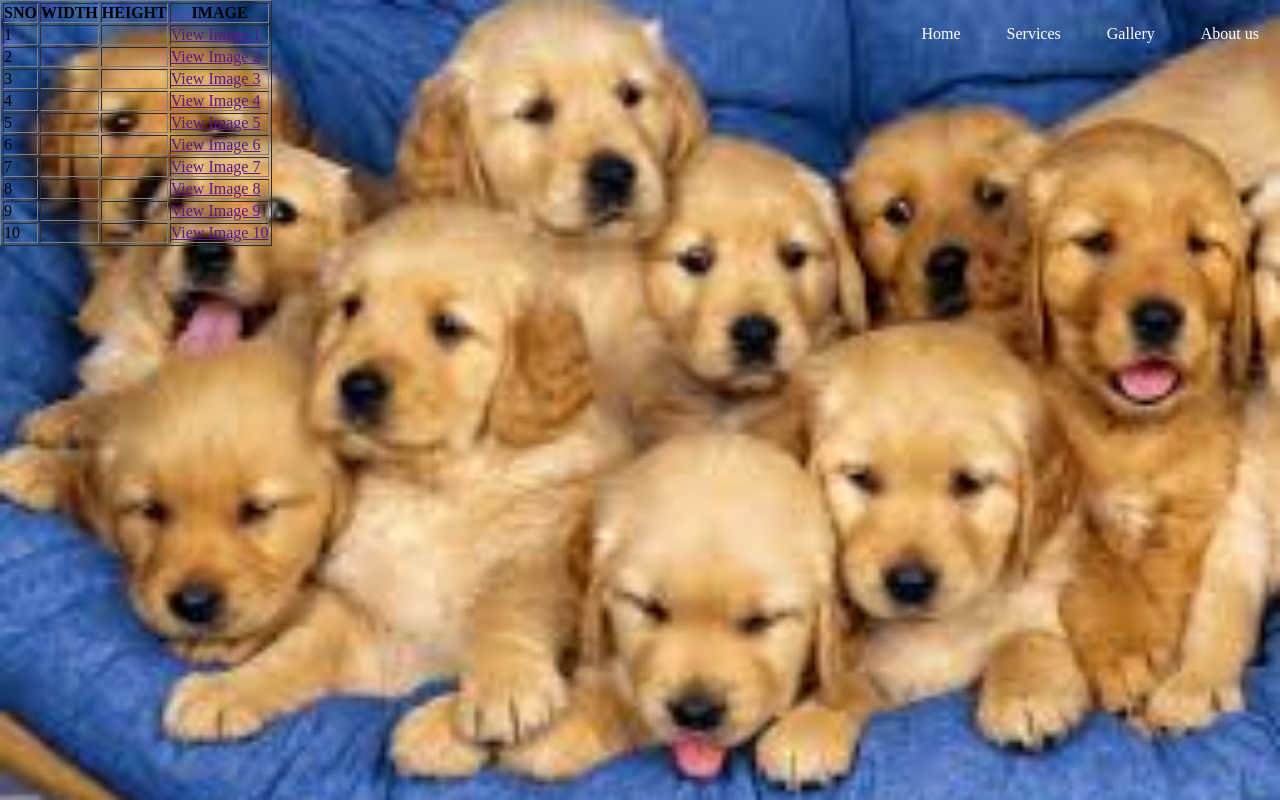
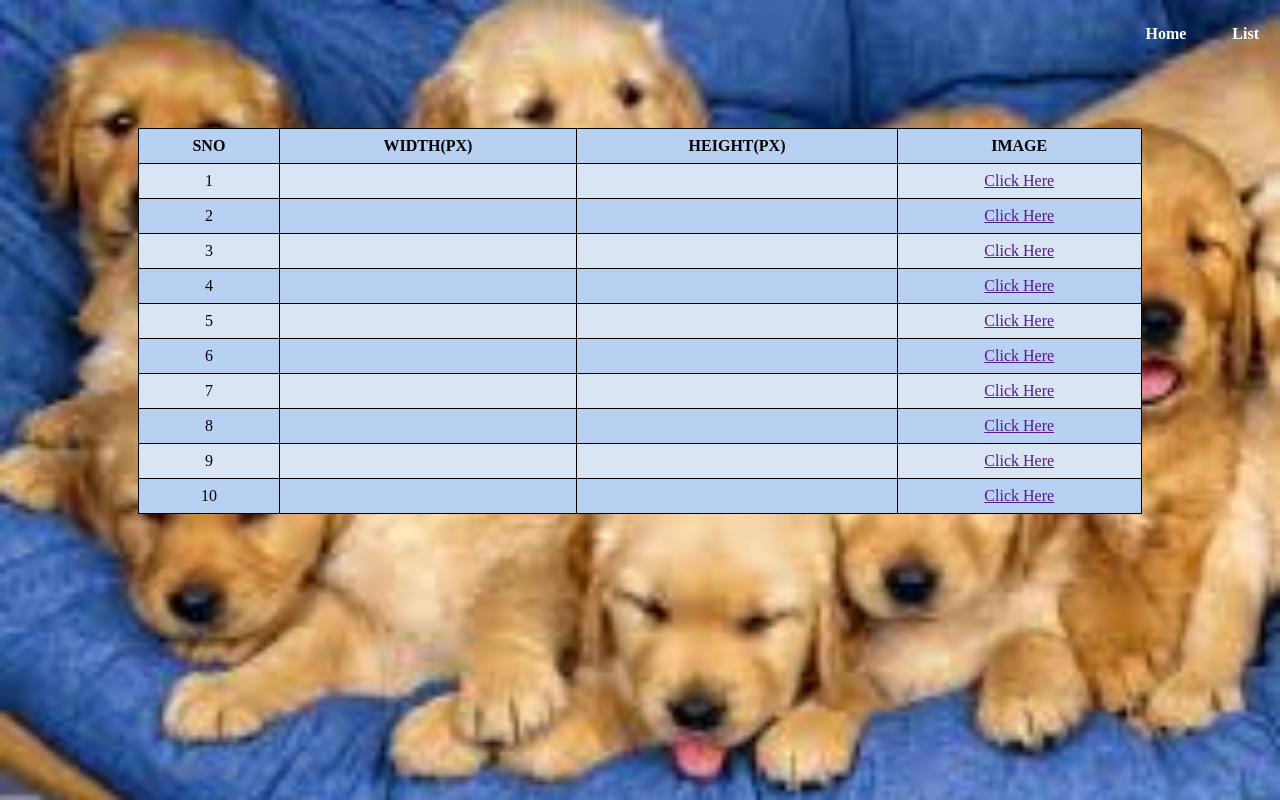
Before and after one commit to Dinesh160290/MY_AWS_WEBSITE, a PHP site: page /MY_AWS_WEBSITE/animals.php in a window 1280 px wide. Run offline with PHP 8.4, Linux system fonts and the light colour scheme; data that the repository does not hold is empty.

Commit message:
DOGGYS LAYOUT - 05/19/2020
Signed-off-by: Dineshkumar Devaraj <dineshkumar.devaraj@kgisl.com>

```diff
--- a/animals.php
+++ b/animals.php
@@ -3,10 +3,44 @@
     <head>
         <title>DOGGY'S LAYOUT</title>
         <link rel="stylesheet" type="text/css" href="css/style.css">
+        <style type="text/css">
+
+            div.container {
+                width:98%;
+                margin-left:1%;
+                padding-top:10%;
+            }
+
+            table#table1 {
+                text-align:center;
+                margin-left:auto;
+                margin-right:auto;
+                width:80%;
+            }
+
+            body {text-align:center;}
+
+            table {
+                border-collapse: collapse;
+                background: white;
+                opacity: 2.0;
+            }
+
+            table, th, td {
+                border: 1px solid black;
+                padding: 8px;
+            }
+
+
+            tr:nth-child(even) {background-color: #dae5f4;}
+            tr:nth-child(odd) {background-color: #b8d1f3;}
+
+
+        </style>
     </head>
 
     <?php
-        ini_set('max_execution_time',0);
+    ini_set('max_execution_time', 0);
     $urls = array();
     for ($i = 0; $i < 10; $i++)
     {
@@ -16,8 +50,8 @@
         $width  = $res[0]['width'];
         $height = $res[0]['height'];
 
-            $urls[$i]['url'] = $url;
-            $urls[$i]['width'] = $width;
+        $urls[$i]['url']    = $url;
+        $urls[$i]['width']  = $width;
         $urls[$i]['height'] = $height;
     }
     ?>
@@ -26,31 +60,29 @@
         <header>
             <div class="main">
                 <ul>
-    			<li><a href="http://localhost/MY_AWS_WEBSITE/animals.php">Home</a></li>
-    			<li><a href="#">Services</a></li>
-    			<li><a href="#">Gallery</a></li>
-    			<li><a href="#">About us</a></li>
+                    <li><b><a href="http://localhost/MY_AWS_WEBSITE/animals.php">Home</a></b></li>
+                    <li><b><a href="#">List</a></b></li>
                 </ul>
             </div>
-    	<div>
-    		<table border="1px solid grey">
-
+            <div class="container">
+                <table  id="table1"  cellspacing="3" cellpadding="3">
                     <tr>
                         <th>SNO</th>
-                   <th>WIDTH</th>
-                   <th>HEIGHT</th>
+                        <th>WIDTH(PX)</th>
+                        <th>HEIGHT(PX)</th>
                         <th>IMAGE</th>
                     </tr>
-
-
-             <?php foreach($urls as $key => $value)  { ?>
+                    <?php
+                    foreach ($urls as $key => $value)
+                    {
+                        ?>
                         <tr>
-                <td border="1px solid grey"><?php echo $key + 1; ?></td>
-                <td border="1px solid grey"><?php echo $value['width']; ?></td>
-                <td border="1px solid grey"><?php echo $value['height']; ?> </td>
-                <td border="1px solid grey"><a target="_blank" href="<?php echo $value['url']; ?>"><?php echo "View Image ".($key + 1); ?></a></td>
+                            <td><?php echo $key + 1; ?></td>
+                            <td><?php echo $value['width']; ?></td>
+                            <td><?php echo $value['height']; ?> </td>
+                            <td><a target="_blank" href="<?php echo $value['url']; ?>"><?php echo "Click Here"; ?></a></td>
                         </tr>
-             <?php  }  ?>
+                    <?php } ?>
                 </table>
             </div>
         </header>
```
Lines whose indentation alone changed are shown as unchanged.
